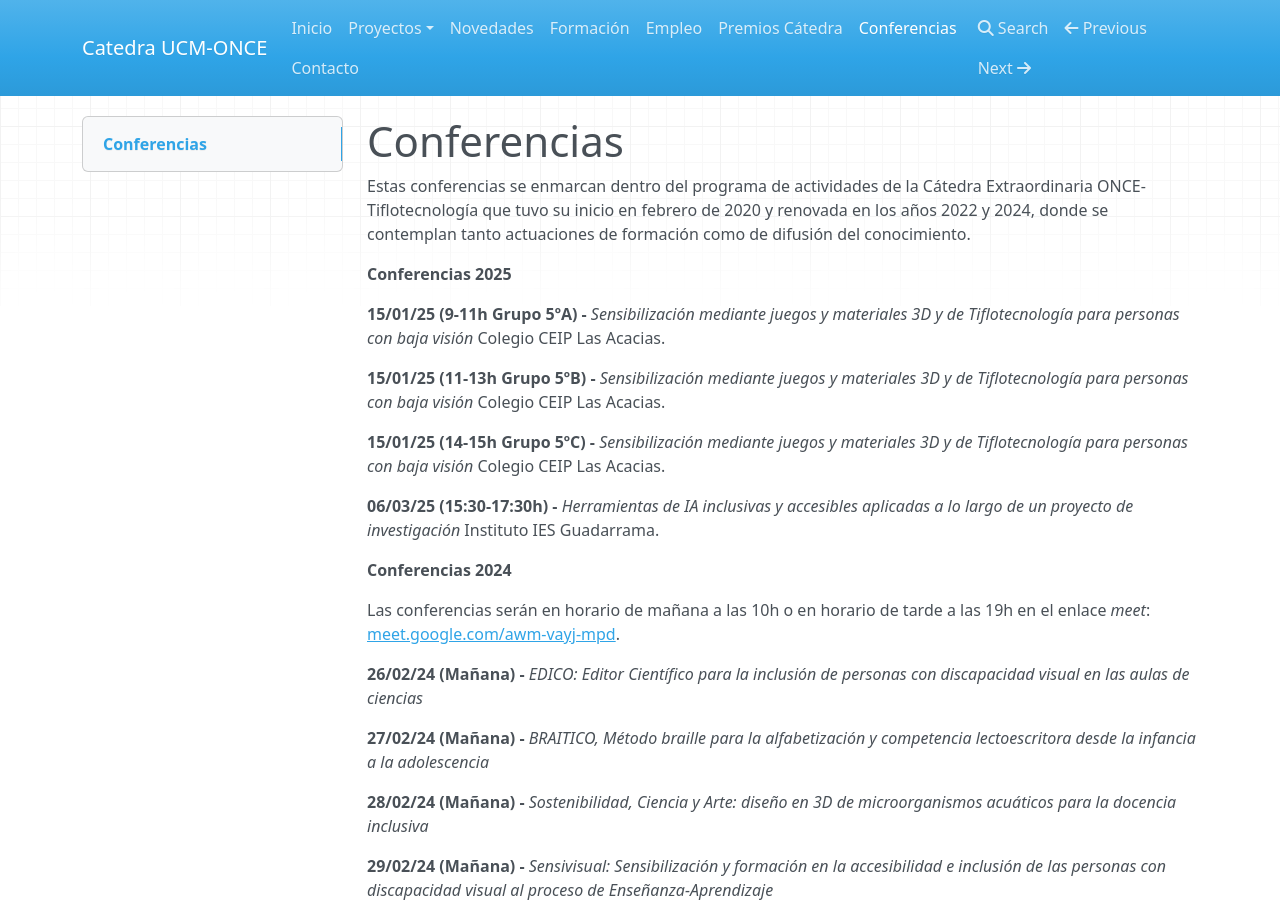
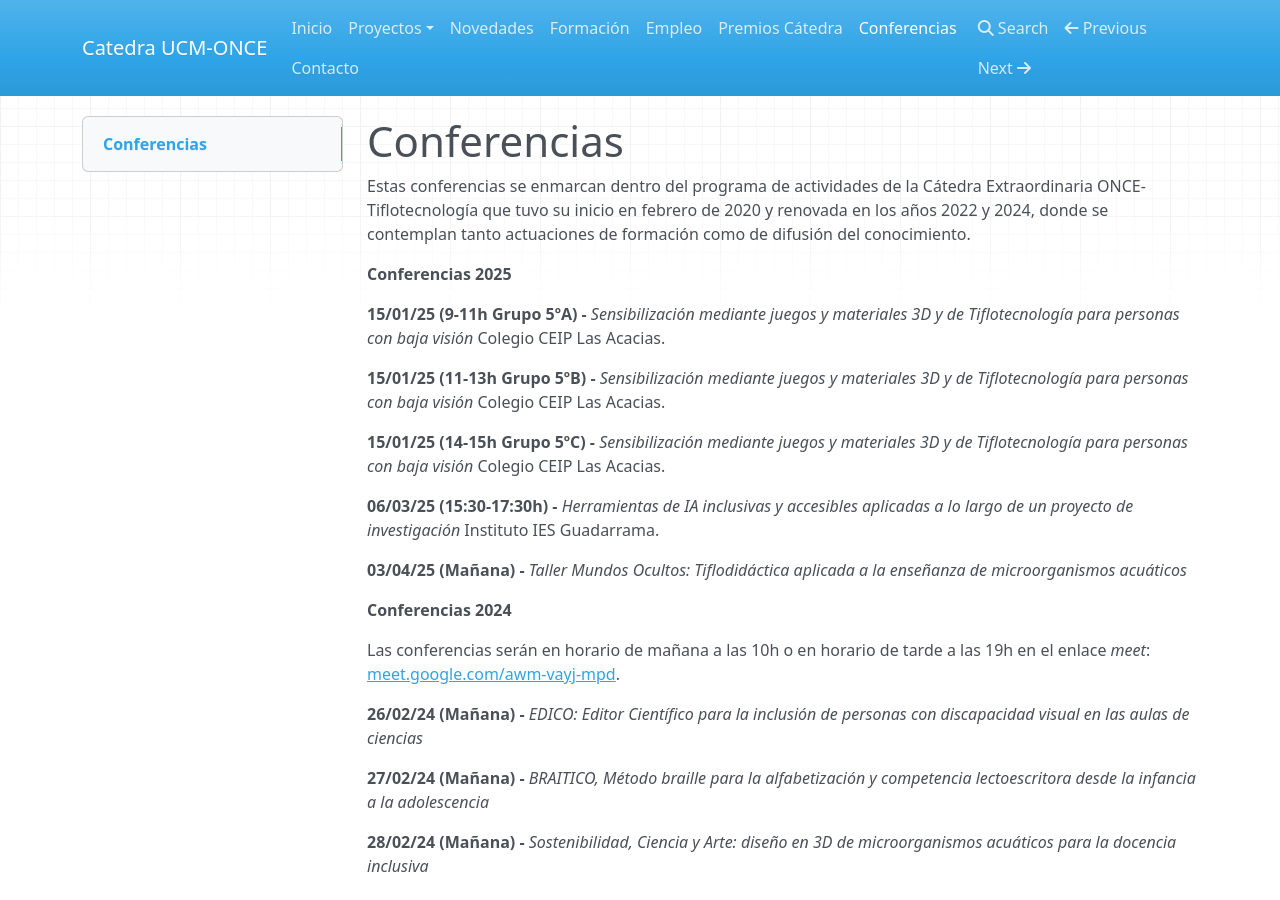
Before and after one commit to catedraonce/catedraonce.github.io, an MkDocs documentation site: the page built from docs/Conferencias/index.md, in a window 1280 px wide and 900 px high. Built offline with MkDocs 1.6.1, drawn with Linux system fonts in a browser that asks for light colours; nearby versions of some CDN libraries.

Commit message:
Mensaje del motivo del cambio

```diff
--- a/docs/Conferencias/index.md
+++ b/docs/Conferencias/index.md
@@ -13,6 +13,7 @@ Estas conferencias se enmarcan dentro del programa de actividades de la Cátedra
 
 **06/03/25 (15:30-17:30h) -** *Herramientas de IA inclusivas y accesibles aplicadas a lo largo de un proyecto de investigación* Instituto IES Guadarrama.
 
+**03/04/25 (Mañana) -** *Taller Mundos Ocultos: Tiflodidáctica aplicada a la enseñanza de microorganismos acuáticos*
 
 **Conferencias 2024**
 
```
